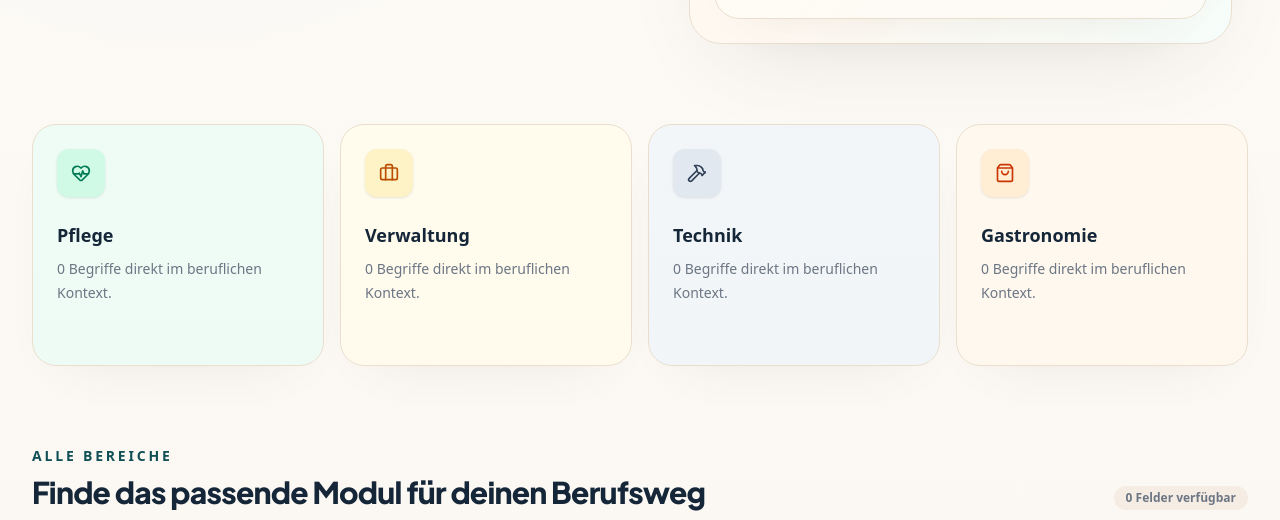
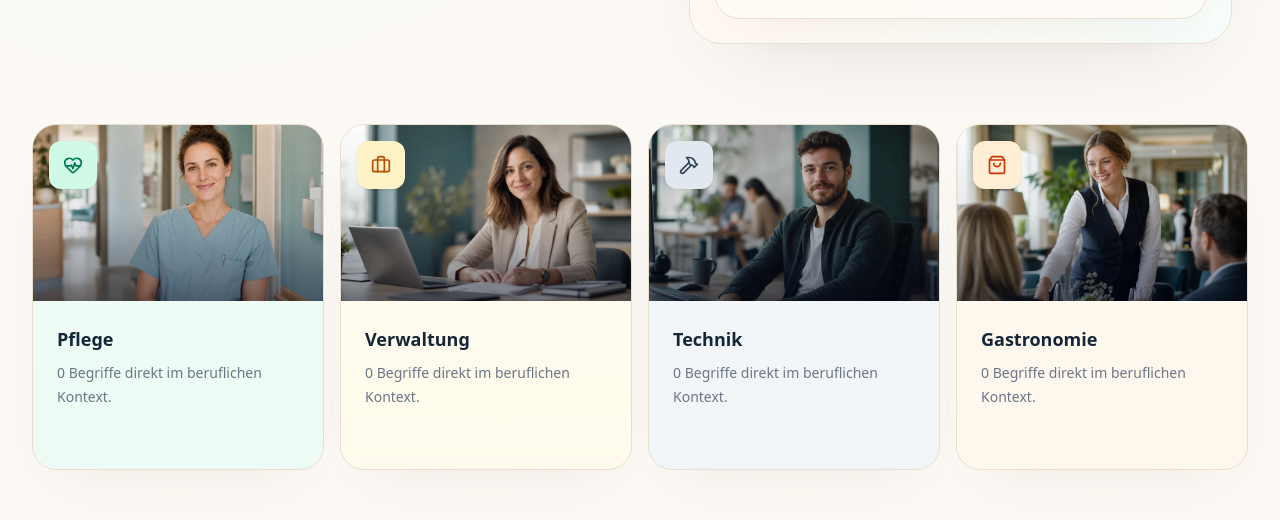
Before and after one commit to tkaracam/berufsspracheb2, a Next.js app: page /berufsfelder in a window 1280 px wide. Shown: the part 820-1340 px from the top of the page. Built offline with nearby package versions, Linux system fonts and the light colour scheme; no server answers; the database is empty.

Commit message:
Make homepage and Berufsfelder photos visible

```diff
--- a/app/(public)/berufsfelder/page.tsx
+++ b/app/(public)/berufsfelder/page.tsx
@@ -1,4 +1,5 @@
 import Link from "next/link";
+import Image from "next/image";
 import {
   ArrowRight,
   Briefcase,
@@ -20,10 +21,30 @@ import type { IconName } from "@/components/home/berufsfelder-search";
 export const metadata = { title: `Berufsfelder – ${APP_NAME}` };
 
 const featuredAssets = [
-  { title: "Pflege", icon: HeartPulse, accent: "mint" as const },
-  { title: "Verwaltung", icon: Briefcase, accent: "sand" as const },
-  { title: "Technik", icon: Hammer, accent: "slate" as const },
-  { title: "Gastronomie", icon: ShoppingBag, accent: "peach" as const },
+  {
+    title: "Pflege",
+    icon: HeartPulse,
+    accent: "mint" as const,
+    image: "/images/professions/healthcare.png",
+  },
+  {
+    title: "Verwaltung",
+    icon: Briefcase,
+    accent: "sand" as const,
+    image: "/images/professions/office.png",
+  },
+  {
+    title: "Technik",
+    icon: Hammer,
+    accent: "slate" as const,
+    image: "/images/professions/technology.png",
+  },
+  {
+    title: "Gastronomie",
+    icon: ShoppingBag,
+    accent: "peach" as const,
+    image: "/images/professions/hospitality.png",
+  },
 ];
 
 const highlights = [
@@ -151,12 +172,25 @@ export default async function BerufsfelderPage() {
                 <Link
                   key={item.title}
                   href={item.href}
-                  className={`group relative overflow-hidden rounded-3xl border border-[#eadfce] p-5 shadow-[0_20px_54px_-38px_rgba(86,77,64,0.18)] transition-all hover:-translate-y-1 hover:shadow-md sm:p-6 ${styles.card}`}
+                  className={`group relative overflow-hidden rounded-3xl border border-[#eadfce] p-0 shadow-[0_20px_54px_-38px_rgba(86,77,64,0.18)] transition-all hover:-translate-y-1 hover:shadow-md ${styles.card}`}
                 >
+                  <div className="relative">
+                    <Image
+                      src={item.image}
+                      alt={item.title}
+                      width={1200}
+                      height={900}
+                      className="h-44 w-full object-cover"
+                    />
+                    <div className="absolute inset-0 bg-gradient-to-t from-slate-950/50 via-slate-950/8 to-transparent" />
+                    <div className="absolute left-4 top-4">
                       <div className={`flex h-12 w-12 items-center justify-center rounded-xl ${styles.icon} shadow-sm`}>
                         <Icon className="h-5 w-5" />
                       </div>
-                  <p className="mt-6 text-lg font-bold text-foreground">
+                    </div>
+                  </div>
+                  <div className="p-5 sm:p-6">
+                    <p className="text-lg font-bold text-foreground">
                       {item.title}
                     </p>
                     <p className="mt-2 text-sm leading-6 text-muted-foreground">
@@ -164,6 +198,7 @@ export default async function BerufsfelderPage() {
                     </p>
                     <div className="mt-4 flex items-center text-sm font-semibold text-primary opacity-0 transition-opacity group-hover:opacity-100">
                       Bereich öffnen <ArrowRight className="ml-1 h-4 w-4" />
+                    </div>
                   </div>
                 </Link>
               );
--- a/app/(public)/page.tsx
+++ b/app/(public)/page.tsx
@@ -132,7 +132,7 @@ export default async function HomePage() {
               </div>
             </div>
 
-            <div className="relative hidden lg:block">
+            <div className="relative">
               <div className="editorial-shell relative overflow-hidden p-5">
                 <div className="pointer-events-none absolute inset-0 editorial-grid opacity-25" />
                 <div className="grid gap-4">
@@ -143,13 +143,13 @@ export default async function HomePage() {
                       alt="Beruflicher Erfolg"
                       width={1600}
                       height={1000}
-                      className="h-[28rem] w-full object-cover"
+                      className="h-[18rem] w-full object-cover sm:h-[22rem] lg:h-[28rem]"
                     />
                     <div className="absolute left-6 top-6 max-w-xs">
                       <p className="text-xs font-semibold uppercase tracking-[0.22em] text-[#8f6d47]">
                         Editorial Einstieg
                       </p>
-                      <p className="mt-3 text-3xl font-semibold leading-tight text-foreground">
+                      <p className="mt-3 max-w-[13rem] text-2xl font-semibold leading-tight text-foreground sm:max-w-xs sm:text-3xl">
                         Lernen mit Struktur und beruflicher Relevanz.
                       </p>
                     </div>
@@ -183,7 +183,7 @@ export default async function HomePage() {
                           alt={item.title}
                           width={1200}
                           height={900}
-                          className="h-40 w-full object-cover"
+                          className="h-36 w-full object-cover sm:h-40"
                         />
                         <div className="p-4">
                           <p className="text-base font-semibold text-foreground">{item.title}</p>
```
Lines whose indentation alone changed are shown as unchanged.
